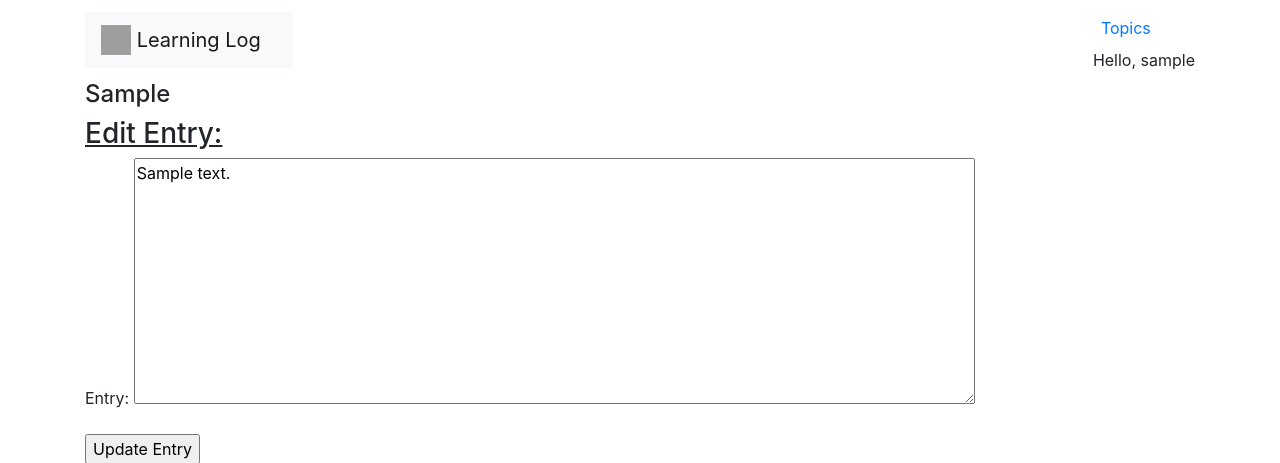
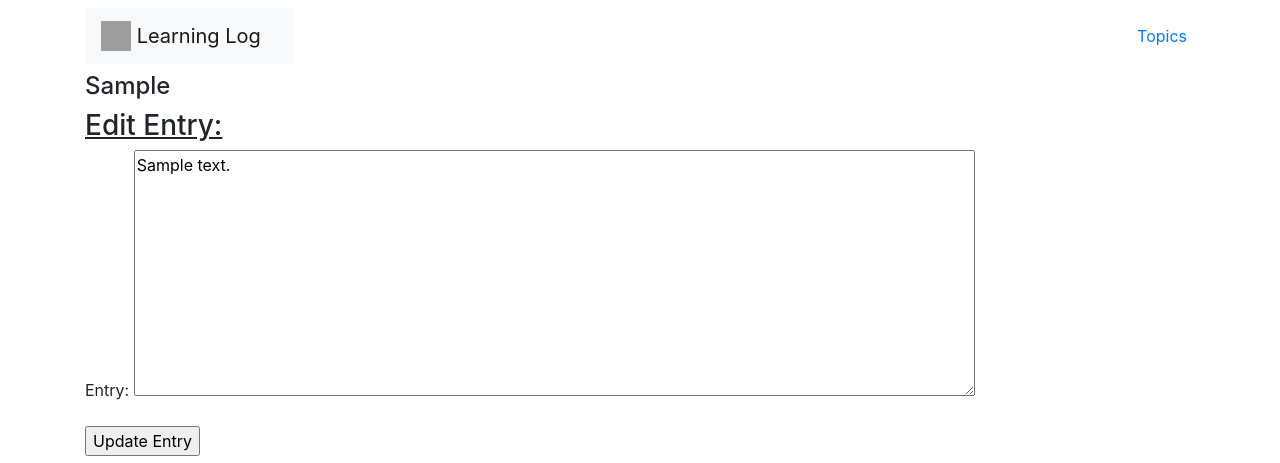
Before and after one commit to rkamau/Journal-Log, a Django app: page /Log/edit_entry/1/ in a window 1280 px wide. Shown: the top 463 px of the page. Run offline with Django 3.2, Linux system fonts and the light colour scheme; a user stored in the database is signed in; tables that the repository leaves empty hold one stand-in row (values such as "Sample post"); some libraries are stand-ins or nearby versions; grey boxes are pictures that could not be loaded.

Commit message:
Templates Modification.

```diff
--- a/Templates/base.html
+++ b/Templates/base.html
@@ -35,7 +35,7 @@
               <li "nav-item active"><a class="nav-link" href = "{% url 'Log:topic-page' %}">Topics</a></li>
             </ul>
 
-            <ul class="nav navbar-nav navbar-right">
+            <ul class="nav navbar-collpase collapse navbar-right">
               {% if user.is_authenticated %}
               <li><a>Hello, {{user.username}}</a></li>
               <li><a href="{% url 'Users:logout' %}"></a></li>
```
